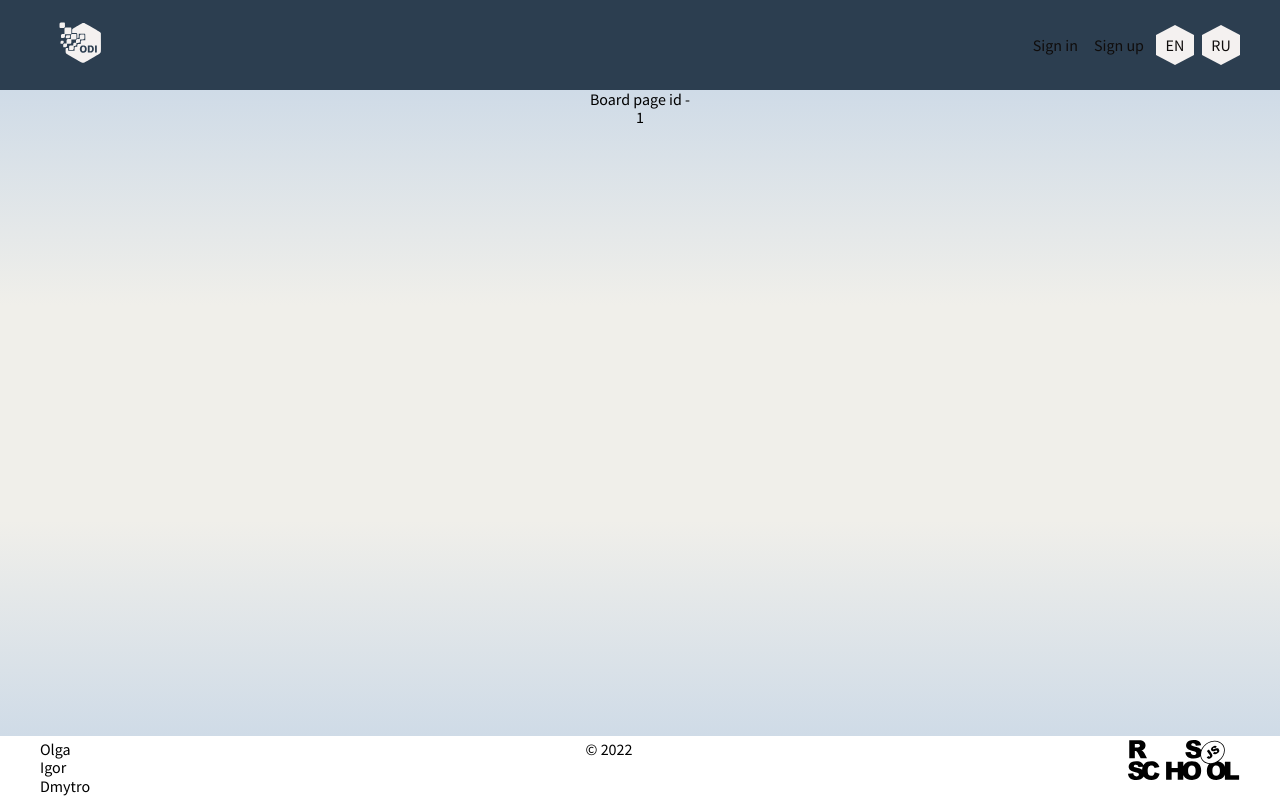
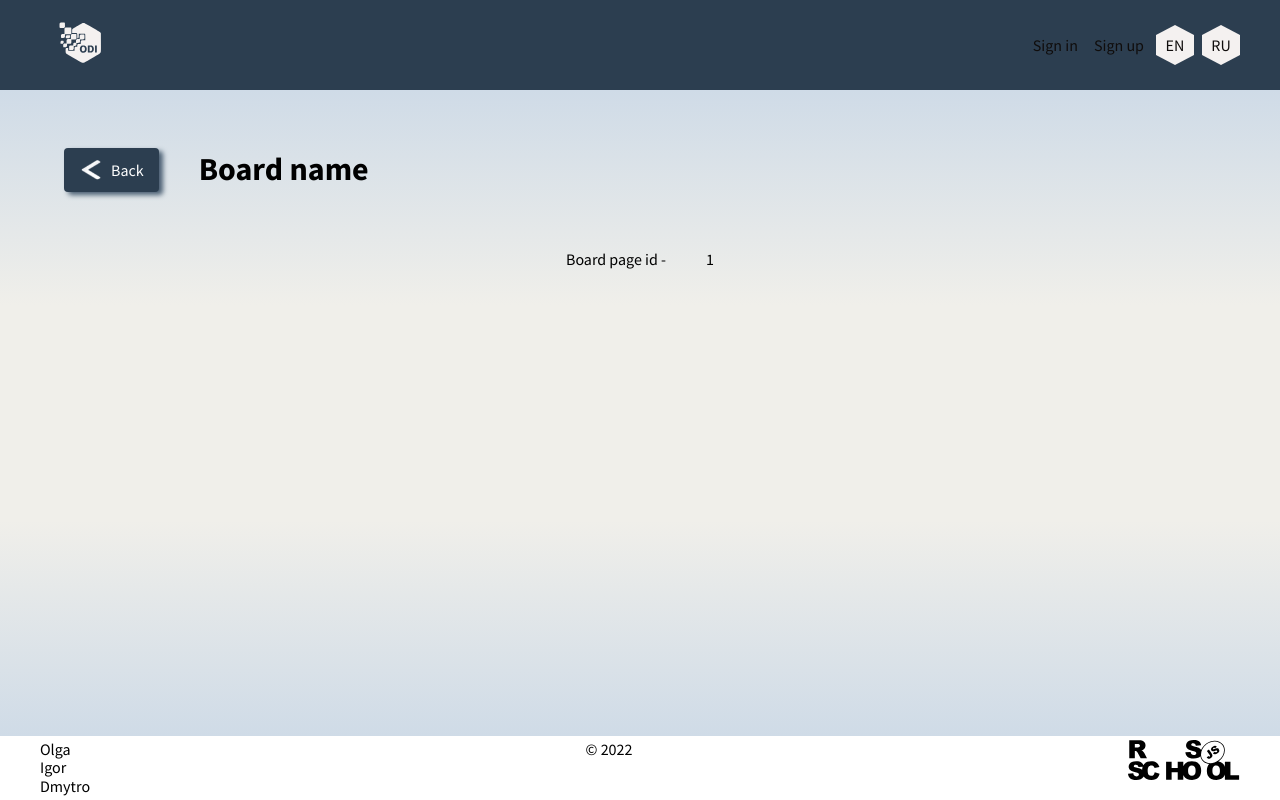
Before and after one commit to DStukalo/ODI-project, a React (Create React App) app in the folder odi-project/: page /main/board/1 in a window 1280 px wide. Built offline with nearby package versions, Linux system fonts and the light colour scheme.

Commit message:
feat: add title and route btn to board page

```diff
--- a/odi-project/src/locales/en.ts
+++ b/odi-project/src/locales/en.ts
@@ -46,4 +46,5 @@ export const en: TranslationPackage = {
 	create: 'Create',
 	createTitle: 'Create board',
 	createPlaceholder: 'write board name',
+	backBtn: 'Back',
 };
--- a/odi-project/src/locales/ru.ts
+++ b/odi-project/src/locales/ru.ts
@@ -46,4 +46,5 @@ export const ru: TranslationPackage = {
 	create: 'Создать',
 	createTitle: 'Создать доску',
 	createPlaceholder: 'напишите назавание доски',
+	backBtn: 'Назад',
 };
--- a/odi-project/src/pages/Board page/BoardPage.module.scss
+++ b/odi-project/src/pages/Board page/BoardPage.module.scss
@@ -8,3 +8,20 @@
 	flex-direction: column;
 	padding: 0 0 0 0;
 }
+
+.titleSection{
+	width: 90%;
+	display: flex;
+	align-items:center;
+	justify-content:flex-start;
+	gap: 40px;
+	padding: 40px 0;
+	margin: 0 5%;
+}
+
+.columList{
+	display: flex;
+	align-items: center;
+	justify-content: flex-start;
+	gap: 40px;
+}
--- a/odi-project/src/pages/Board page/BoardPage.tsx
+++ b/odi-project/src/pages/Board page/BoardPage.tsx
@@ -1,12 +1,27 @@
-import { useParams } from 'react-router-dom';
+import { useParams, NavLink } from 'react-router-dom';
+import { Button } from '@/components/Button/Button';
+import { useTranslation } from '../../locales/useTranslation';
 import styles from './BoardPage.module.scss';
 
 export function BoardPage() {
 	const { id } = useParams();
+	const newLocal = useTranslation();
 	return (
 		<div className={styles.wrapper}>
-			<span>Board page id -</span>
-			{id}
+			<div className={styles.titleSection}>
+				<NavLink to="/main">
+					<Button
+						text={newLocal.backBtn}
+						classes="welcome__btn"
+						image="/images/icon-left.png"
+					/>
+				</NavLink>
+				<h1>Board name</h1>
+			</div>
+			<div className={styles.columList}>
+				<span>Board page id -</span>
+				{id}
+			</div>
 		</div>
 	);
 }
--- a/odi-project/src/pages/Welcome page/WelcomePage.tsx
+++ b/odi-project/src/pages/Welcome page/WelcomePage.tsx
@@ -11,9 +11,9 @@ let path = 'main';
 
 function switchPage() {
 	if (localStorage.getItem('isLogged') === 'false') {
-		path = 'main';// будет использоваться redux для смени состояния
+		path = 'main';
 	} else {
-		path = 'authorization';// будет использоваться redux для смени состояния
+		path = 'authorization';
 	}
 }
 
```
Also changed, not shown: odi-project/public/images/icon-left.png (added).
